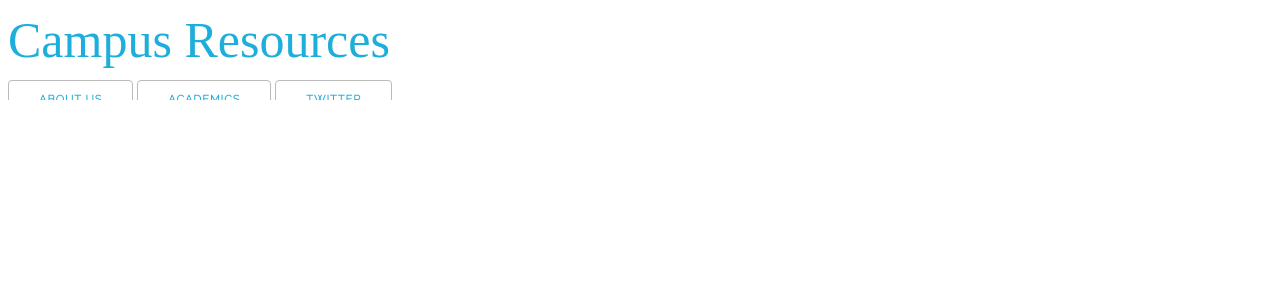
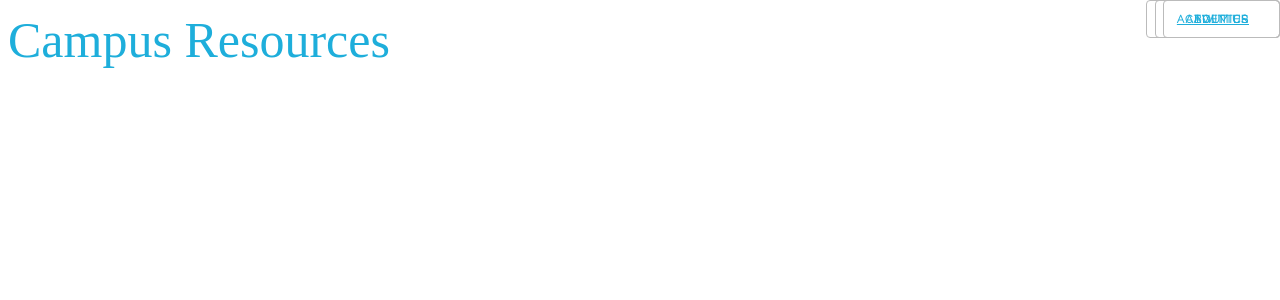
Before and after one commit to zyang7/UMich-Campus-Resources, a Flask app: template templates/base.html in a window 1280 px wide. Shown: the top 300 px of the page. Run offline with Flask 2, Linux system fonts and the light colour scheme; the template is opened without the code that fills it, so the values that code supplies are empty; some web fonts are replaced.

Commit message:
tried playing with the CSS to get twitter widget all the way to the right and buttons in correct spots

```diff
--- a/static/skeleton.css
+++ b/static/skeleton.css
@@ -31,19 +31,17 @@
 	height: 1000px;
 	padding-top: 50px;
 	z-index:2;
-	background-image: url(http://www.personal.psu.edu/jul229/mini.jpg);
 }
 #academics {
 	height: 1000px;
 	padding-top: 50px;
 	z-index:2;
-	background-image: url(http://www.personal.psu.edu/jul229/mini.jpg);
 }
 #twitter {
 	height: 1000px;
 	padding-top: 50px;
 	z-index:2;
-  text-align: right;
+  right: 0px;
 }
 .header {
 	vertical-align: middle;
@@ -53,7 +51,13 @@
 	width: 100%;
   background: #FFFFFF;
   top: 0px;
-  overflow: scroll;
+}
+.button {
+  vertical-align: middle;
+  position:fixed;
+  float:right;
+  top:0;
+  right:0;
 }
 .tabs {
 	vertical-align: middle;
```
Also changed, not shown: templates/index.html (+5 -4 lines).
